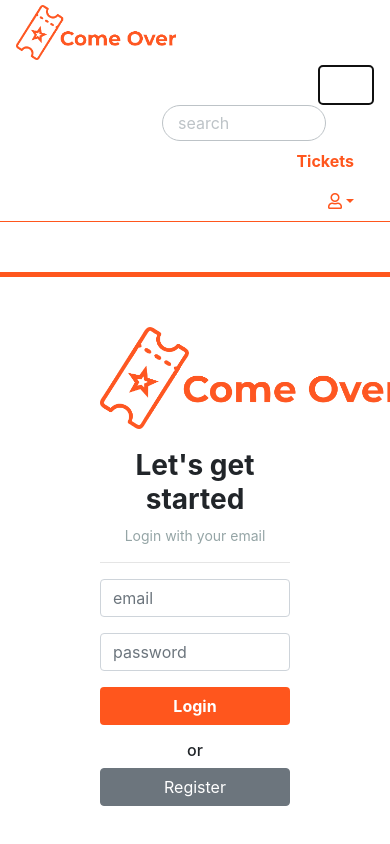
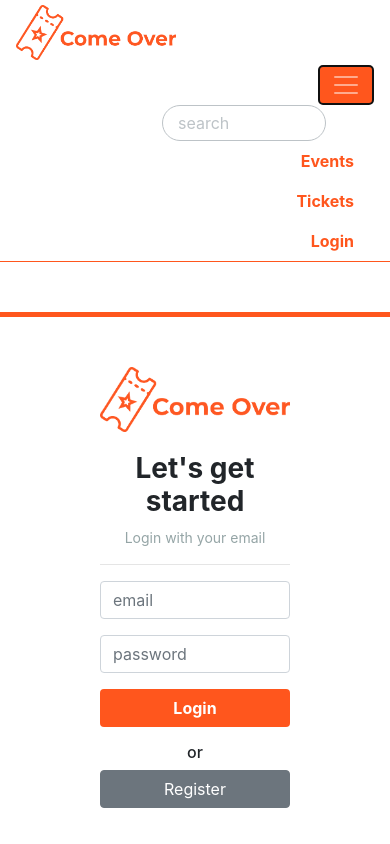
Before and after one commit to masaditya/come-over-frontend, an Angular app: page /login in a window 390 px wide. Both pictures are taken after a click on the button "Toggle navigation". Shown: the top 844 px of the page. Built offline with nearby package versions, Linux system fonts and the light colour scheme; a web font is replaced by a local one.

Commit message:
update responsiv

```diff
--- a/src/app/components/header/header.component.css
+++ b/src/app/components/header/header.component.css
@@ -20,15 +20,14 @@ input::placeholder {
   color: #bdc3c7;
 }
 
-input:focus {
+.navbar input:focus {
   box-shadow: none;
   outline: none;
+  border: #ff561d 1px solid;
   -webkit-appearance: none;
 }
 
 .navbar-nav li:hover {
-  margin: auto;
-  padding: 0;
   background-color: #ff561d;
 }
 
@@ -46,3 +45,15 @@ nav .nav-link {
   margin-left: auto;
   margin-right: 0;
 }
+
+.float-left {
+  margin-left: 0;
+  margin-right: auto;
+}
+
+.navbar-toggler {
+  font-weight: bold;
+  background-color: #ff561d;
+  color: #ffff;
+  border: 1px solid #ff561d;
+}
--- a/src/app/components/header/header.component.html
+++ b/src/app/components/header/header.component.html
@@ -1,5 +1,5 @@
 <nav class="navbar navbar-expand-md navbar-dark">
-  <div class="text-left">
+  <div class="text-left float-left">
     <a class="navbar-brand" href="#">
       <img src="../../../assets/Logo/Iconsfix.png" alt="">
     </a>
@@ -14,14 +14,20 @@
       <input class="mr-5" type="text" name="search" placeholder="search" id="search">
       <ul class="navbar-nav mr-auto">
         <li>
+          <a class="nav-link" [routerLink]="['/landing']" routerLinkActive="router-link-active">Events</a>
+        </li>
+        <li>
           <a class="nav-link" [routerLink]="['/ticket']" routerLinkActive="router-link-active">Tickets</a>
         </li>
-        <li class="nav-item dropdown" ngbDropdown>
+        <li *ngIf="!isLoggedIn">
+          <a class="nav-link" [routerLink]="['/login']" routerLinkActive="router-link-active">Login</a>
+        </li>
+        <li *ngIf="isLoggedIn" class="nav-item dropdown" ngbDropdown>
           <a class="nav-link dropdown-toggle" id="id01" ngbDropdownToggle><i class="far fa-user"></i></a>
           <div class="dropdown-menu" aria-labelledby="id01" ngbDropdownMenu>
             <a class="dropdown-item" href="profile">Profiles</a>
             <a class="dropdown-item" href="myevent/manage">Manage Event</a>
-            <a class="dropdown-item" href="#">Logout</a>
+            <a class="dropdown-item" (click)="logout()">Logout</a>
           </div>
         </li>
       </ul>
--- a/src/app/components/header/header.component.ts
+++ b/src/app/components/header/header.component.ts
@@ -21,4 +21,6 @@ export class HeaderComponent implements OnInit {
   logout() {
     this.auth.logoutUser();
   }
+
+
 }
--- a/src/app/pages/landing-pages/landing-pages.component.css
+++ b/src/app/pages/landing-pages/landing-pages.component.css
@@ -30,7 +30,7 @@
 
 
 .text-left {
-  padding: 150px 100px;
+  padding: 10% 15%;
   background-color: #ffff;
 }
 
--- a/src/app/pages/landing-pages/landing-pages.component.html
+++ b/src/app/pages/landing-pages/landing-pages.component.html
@@ -7,7 +7,7 @@
         loads of great tips and events. You can explore by location, what's popular, our top picks, free stuff... you
         got this. Ready?</p>
     </div>
-    <div class="col-sm-7 splash-right">
+    <div class="col-sm-5 splash-right">
     </div>
   </div>
 </div>
--- a/src/app/pages/login-pages/login-pages.component.css
+++ b/src/app/pages/login-pages/login-pages.component.css
@@ -12,7 +12,7 @@
 }
 
 .image-login img {
-  width: 300px;
+  width: 100%;
   padding-bottom: 20px;
 }
 
--- a/src/app/pages/manage-event-pages/manage-event-pages.component.html
+++ b/src/app/pages/manage-event-pages/manage-event-pages.component.html
@@ -12,7 +12,7 @@
             <div class="col-sm-8">
               <h6> {{i}} {{item.nameEvent}} </h6>
               <p><i class="far fa-calendar"></i> Apr 6, 2019 7:00 PM</p>
-              <div class="row">
+              <div class="row text-center">
                 <li [routerLink]="['/organizer/manage/', item._id]" routerLinkActive="router-link-active"><span
                     class="fas fa-tasks"></span> Manage</li>
                 <li><i class="fas fa-edit"></i> Edit</li>
--- a/src/app/pages/user-profile-pages/user-profile-pages.component.html
+++ b/src/app/pages/user-profile-pages/user-profile-pages.component.html
@@ -14,13 +14,13 @@
       <hr>
       <label>Contact Information</label>
       <div class="row mt-4">
-        <div class="col-sm-4">
+        <div class="col-sm-3">
           <div class="field">
             <p>Email</p>
             <p>Phone</p>
           </div>
         </div>
-        <div class="col-sm-4">
+        <div class="col-sm-3">
           <div class="value">
             <p> {{user.email}} </p>
             <p> {{user.phone}} </p>
```
